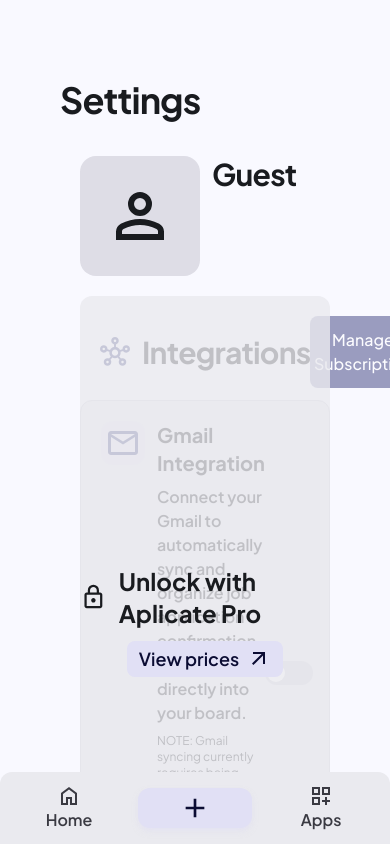
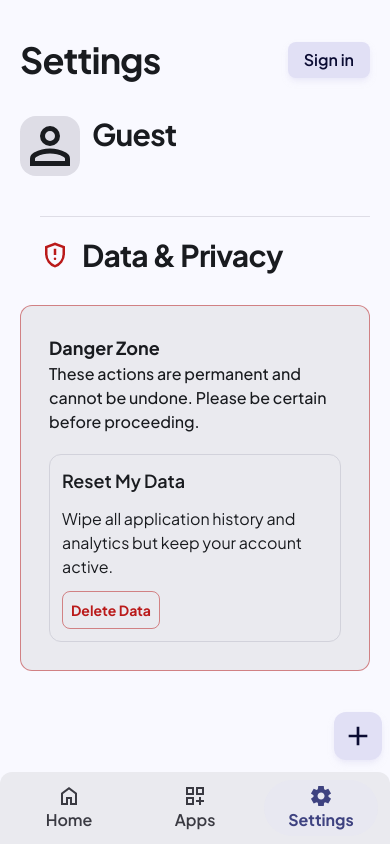
Before and after one commit to Galvatar/Aplicate, a Next.js app: page /settings in a window 390 px wide. Built offline with nearby package versions, Linux system fonts and the light colour scheme; no server answers.

Commit message:
Finished the mobile view for the app

```diff
--- a/app/(app)/settings/SettingsPage.tsx
+++ b/app/(app)/settings/SettingsPage.tsx
@@ -13,6 +13,7 @@
 import { useRouter } from "next/navigation";
 import LemonButton from "@/components/ui/lemonButton";
 import Image from 'next/image';
+import { signOut } from "@/lib/auth";
 
 export default function SettingsPage() {
   const [userProfile, setUserProfile] = useState<User | null>();
@@ -237,22 +238,45 @@
   }
 
   return (
-    <div className="flex flex-col w-full h-full font-jakarta py-20 px-15 gap-4 bg-background text-on-background">
-      <h1 className="text-4xl font-bold text-on-surface tracking-tight">
-        Settings
-      </h1>
-      <div className="flex flex-col mt-5 ml-5 gap-5">
+    <div className="flex flex-col w-full h-full font-jakarta py-10 md:py-20 px-5 md:px-15 gap-4 bg-background text-on-background">
+
+      <span className="flex items-center justify-between">
+        <h1 className="text-4xl font-bold text-on-surface tracking-tight">
+            Settings
+        </h1>
+        {userProfile ?
+        <button
+            onClick={async () => {
+                await signOut();
+                router.push("/home");
+            }}
+            className="flex md:hidden font-semibold bg-primary-container text-on-primary-container px-4 py-1.5 rounded-lg shadow-md shadow-primary-container/50"
+        >
+            Sign out
+        </button>
+        :
+        <button
+            onClick={async () => {
+                router.push("/login");
+            }}
+            className="flex md:hidden font-semibold bg-primary-container text-on-primary-container px-4 py-1.5 rounded-lg shadow-md shadow-primary-container/50"
+        >
+            Sign in
+        </button>
+        }
+      </span>
+      <div className="flex flex-col mt-5 md:ml-5 gap-5">
         {/** Profile */}
         <div className="flex gap-3">
           <div className="flex gap-3">
             {userProfile?.user_metadata.picture != undefined ? (
               <Image
-                className="w-30 h-30 rounded-2xl"
+                className="w-15 md:w-30 h-15 md:h-30 rounded-2xl"
                 src={userProfile.user_metadata.picture}
                 alt="User profile picture"
               />
             ) : (
-              <div className="flex w-30 h-30 items-center justify-center bg-surface-container-high rounded-2xl">
+              <div className="flex w-15 h-15 md:w-30 md:h-30 items-center justify-center bg-surface-container-high rounded-2xl">
                 <svg
                   xmlns="http://www.w3.org/2000/svg"
                   height="72px"
@@ -269,7 +293,7 @@
             <h1 className="text-3xl font-bold text-on-surface tracking-tight">
               {userProfile ? capitalize(fullName) : "Guest"}
             </h1>
-            <h2 className="text-on-surface-variant font-bold tracking-tight">
+            <h2 className="text-on-surface-variant font-bold tracking-tight break-all">
               {userProfile?.user_metadata.email}
             </h2>
             {/** Premium tag */}
@@ -306,7 +330,7 @@
         </div>
 
         {/** Integrations */}
-        <div className="flex relative flex-col gap-3">
+        <div className="hidden md:flex relative flex-col gap-3">
           {!proUser && (
             <div className="flex flex-col absolute w-full h-full z-10 bg-surface-container/80 rounded-xl items-center justify-center text-on-surface gap-3">
               <div className="flex items-center gap-3 text-2xl font-bold">
@@ -417,7 +441,7 @@
               These actions are permanent and cannot be undone. Please be
               certain before proceeding.
             </p>
-            <div className="flex pt-5 gap-5">
+            <div className="flex flex-col md:flex-row pt-5 gap-5">
               <div className="flex flex-col border border-surface-container-highest p-3 rounded-xl items-start gap-3">
                 <h1 className="font-semibold text-lg">Reset My Data</h1>
                 <p>
--- a/app/(app)/settings/components/uploadSection.tsx
+++ b/app/(app)/settings/components/uploadSection.tsx
@@ -155,7 +155,7 @@
 
     if (uploaded) {
         return (
-            <div className="flex flex-col gap-3">
+            <div className="hidden md:flex flex-col gap-3">
                 <h1 className="flex items-center gap-3 mt-5 ml-5 font-bold text-3xl text-on-surface tracking-tight">
                     <svg className="text-primary" xmlns="http://www.w3.org/2000/svg" height="36px" viewBox="0 -960 960 960" width="36px" fill="currentColor">
                         <path d="M440-200h80v-167l64 64 56-57-160-160-160 160 57 56 63-63v167ZM240-80q-33 0-56.5-23.5T160-160v-640q0-33 23.5-56.5T240-880h320l240 240v480q0 33-23.5 56.5T720-80H240Zm280-520v-200H240v640h480v-440H520ZM240-800v200-200 640-640Z" />
@@ -174,7 +174,7 @@
     }
 
     return (
-        <div className="flex flex-col gap-3">
+        <div className="hidden md:flex flex-col gap-3">
             <h1 className="flex items-center gap-3 mt-5 ml-5 font-bold text-3xl text-on-surface tracking-tight">
                 <svg className="text-primary" xmlns="http://www.w3.org/2000/svg" height="36px" viewBox="0 -960 960 960" width="36px" fill="currentColor">
                     <path d="M440-200h80v-167l64 64 56-57-160-160-160 160 57 56 63-63v167ZM240-80q-33 0-56.5-23.5T160-160v-640q0-33 23.5-56.5T240-880h320l240 240v480q0 33-23.5 56.5T720-80H240Zm280-520v-200H240v640h480v-440H520ZM240-800v200-200 640-640Z" />
--- a/components/layout/header.tsx
+++ b/components/layout/header.tsx
@@ -54,14 +54,15 @@
           About
         </button>
       </div>
+      <div className="flex md:hidden" />
 
-      <div className="hidden md:flex gap-5 font-semibold items-center justify-self-end">
+      <div className="flex gap-5 font-semibold items-center justify-self-end">
         {loading ? (
           <div className="w-32 h-10 bg-surface-container-high/60 animate-pulse rounded-full" />
         ) : user ? (
           <button
             onClick={() => router.push("/home")}
-            className="px-8 py-2.5 rounded-full bg-primary hover:bg-primary-container text-on-primary transition-colors shadow-lg shadow-primary/30"
+            className="hidden md:flex px-8 py-2.5 rounded-full bg-primary hover:bg-primary-container text-on-primary transition-colors shadow-lg shadow-primary/30"
           >
             Go To Dashboard
           </button>
--- a/components/layout/mobileNavbar.tsx
+++ b/components/layout/mobileNavbar.tsx
@@ -13,13 +13,21 @@
         pathname != "/home" &&
         pathname != "/settings" &&
         pathname != "/statistics" &&
-        pathname != "/create"
+        pathname != "/create" &&
+        !pathname.includes("/job")
     ) {
         return (<></>)
     }
 
     return (
         <div className="font-jakarta z-100 gap-3 justify-between items-center fixed grid grid-cols-3 md:hidden bottom-0 w-full bg-surface-container px-3 py-2 rounded-t-xl">
+          {pathname !== '/create' &&
+          <button
+                onClick={() => router.push('/create')}
+                className="absolute right-2 -top-15 aspect-square flex bg-primary-container text-on-primary-container px-2 py-1 items-center justify-center font-semibold rounded-xl shadow-md shadow-primary-container/50">
+                <svg xmlns="http://www.w3.org/2000/svg" height="32px" viewBox="0 -960 960 960" width="32px" fill="currentColor"><path d="M440-440H200v-80h240v-240h80v240h240v80H520v240h-80v-240Z"/>
+                </svg>
+            </button>}
           {/** Home */}
           <div
             onClick={() => router.push("/home")}
@@ -54,12 +62,7 @@
             )}
             <h1>Home</h1>
           </div>
-          <button
-            onClick={() => router.push('/create')}
-            className="flex bg-primary-container text-on-primary-container px-2 py-1 items-center justify-center font-semibold rounded-xl shadow-md shadow-primary-container/50">
-            <svg xmlns="http://www.w3.org/2000/svg" height="32px" viewBox="0 -960 960 960" width="32px" fill="currentColor"><path d="M440-440H200v-80h240v-240h80v240h240v80H520v240h-80v-240Z"/>
-            </svg>
-          </button>
+
           {/** Board */}
           <div
             onClick={() => router.push("/board")}
@@ -94,6 +97,27 @@
             )}
             <h1>Apps</h1>
           </div>
+          {/** Board */}
+          <div
+            onClick={() => router.push("/settings")}
+            className={`flex h-fit flex-col items-center cursor-pointer rounded-full py-1
+                        ${
+                          pathname !== "/settings"
+                            ? "font-semibold text-on-surface-variant"
+                            : "text-primary font-bold bg-primary-container/30"
+                        }
+                        px-4 transition-all`}
+          >
+            {pathname === "/settings" ? (
+              <svg xmlns="http://www.w3.org/2000/svg" height="24px" viewBox="0 -960 960 960" width="24px" fill="currentColor"><path d="m370-80-16-128q-13-5-24.5-12T307-235l-119 50L78-375l103-78q-1-7-1-13.5v-27q0-6.5 1-13.5L78-585l110-190 119 50q11-8 23-15t24-12l16-128h220l16 128q13 5 24.5 12t22.5 15l119-50 110 190-103 78q1 7 1 13.5v27q0 6.5-2 13.5l103 78-110 190-118-50q-11 8-23 15t-24 12L590-80H370Zm112-260q58 0 99-41t41-99q0-58-41-99t-99-41q-59 0-99.5 41T342-480q0 58 40.5 99t99.5 41Z"/>
+              </svg>
+
+            ) : (
+              <svg xmlns="http://www.w3.org/2000/svg" height="24px" viewBox="0 -960 960 960" width="24px" fill="currentColor"><path d="m370-80-16-128q-13-5-24.5-12T307-235l-119 50L78-375l103-78q-1-7-1-13.5v-27q0-6.5 1-13.5L78-585l110-190 119 50q11-8 23-15t24-12l16-128h220l16 128q13 5 24.5 12t22.5 15l119-50 110 190-103 78q1 7 1 13.5v27q0 6.5-2 13.5l103 78-110 190-118-50q-11 8-23 15t-24 12L590-80H370Zm70-80h79l14-106q31-8 57.5-23.5T639-327l99 41 39-68-86-65q5-14 7-29.5t2-31.5q0-16-2-31.5t-7-29.5l86-65-39-68-99 42q-22-23-48.5-38.5T533-694l-13-106h-79l-14 106q-31 8-57.5 23.5T321-633l-99-41-39 68 86 64q-5 15-7 30t-2 32q0 16 2 31t7 30l-86 65 39 68 99-42q22 23 48.5 38.5T427-266l13 106Zm42-180q58 0 99-41t41-99q0-58-41-99t-99-41q-59 0-99.5 41T342-480q0 58 40.5 99t99.5 41Zm-2-140Z"/>
+              </svg>
+            )}
+            <h1>Settings</h1>
+          </div>
         </div>
     )
 }
--- a/components/ui/modal.tsx
+++ b/components/ui/modal.tsx
@@ -55,7 +55,7 @@
       {children}
       {isOpen && (
         <div
-          className={`fixed p-10 inset-0 z-50 flex items-center justify-center bg-surface/50 backdrop-blur-xs transition-opacity duration-300 ease-out ${
+          className={`fixed md:p-10 inset-0 z-50 flex items-center justify-center bg-surface/50 backdrop-blur-xs transition-opacity duration-300 ease-out ${
             isVisible ? "opacity-100" : "opacity-0"
           }`}
           onClick={hide}
```
Also changed, not shown: app/(app)/job/[id]/JobPage.tsx (+41 -32 lines), components/layout/components/applicationModal.tsx (+12 -3 lines).
